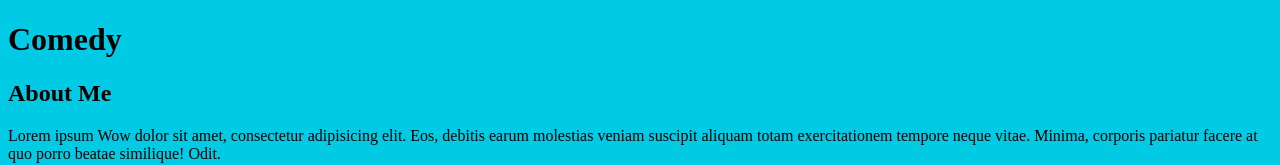
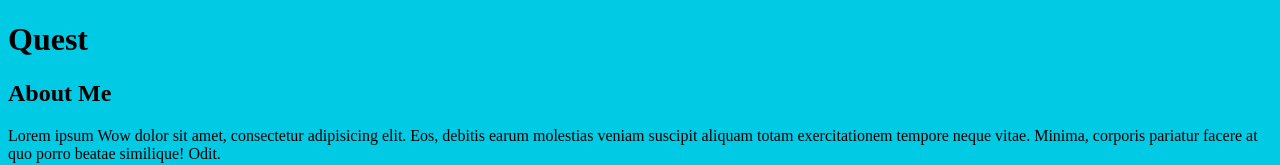
Before and after one commit to Joseph-Run/new-git-project, a plain HTML site: page index.html in a window 1280 px wide. Shown: the top 165 px of the page. Drawn offline with Linux system fonts and the light colour scheme.

Commit message:
changed to quest

```diff
--- a/index.html
+++ b/index.html
@@ -10,7 +10,7 @@
 <body>
 
     <header>
-        <h1>Comedy</h1>
+        <h1>Quest</h1>
     </header>
 
     <div class="container">
```
